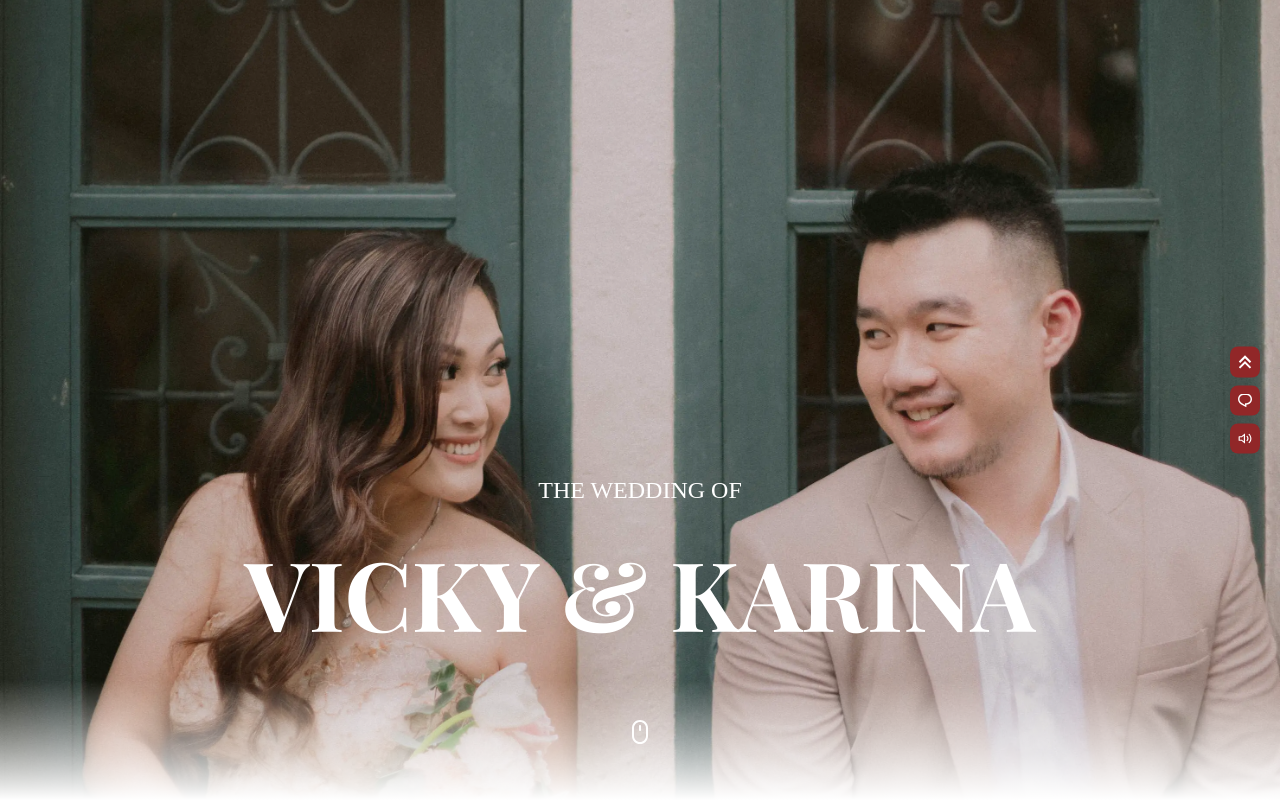
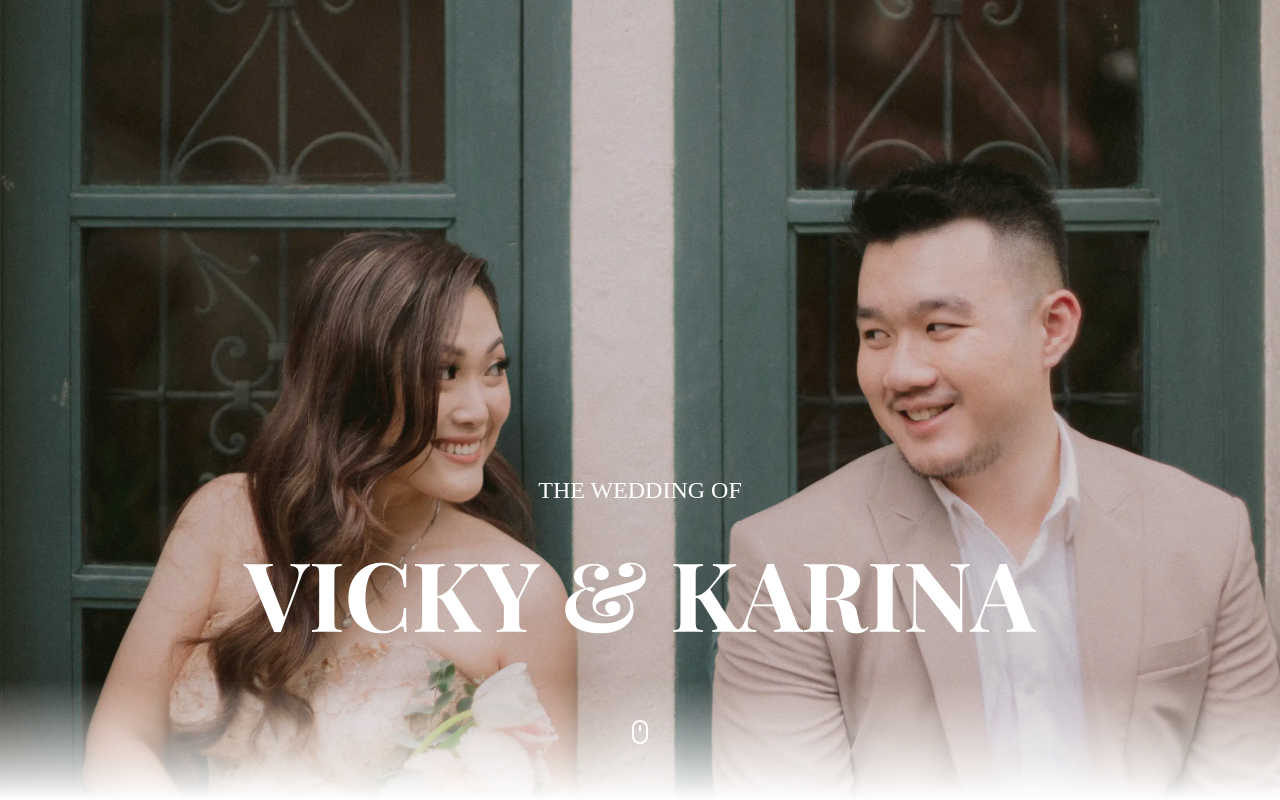
Before and after one commit to arieesetiadi/next-wedding, a Next.js app: page / in a window 1280 px wide. Both pictures are taken after a click on the button "OPEN INVITATION". Shown: the top 800 px of the page. Built offline with nearby package versions, Linux system fonts and the light colour scheme; a web font is replaced by a local one.

Commit message:
implement floating buttons function

```diff
--- a/src/components/floating-buttons.tsx
+++ b/src/components/floating-buttons.tsx
@@ -1,13 +1,36 @@
+import { useEffect, useState } from 'react';
 import Image from 'next/image';
 
 export default function FloatingButtons() {
+    const [isVisible, setIsVisible] = useState(false);
+
+    function toggleVisibility() {
+        if (window.scrollY > 300) {
+            setIsVisible(true);
+        } else {
+            setIsVisible(false);
+        }
+    }
+
+    function scrollToTop() {
+        window.scrollTo({
+            top: 0,
+            behavior: 'smooth',
+        });
+    }
+
+    useEffect(() => {
+        window.addEventListener('scroll', toggleVisibility);
+    }, []);
+
     return (
-        <div className="floating-buttons fixed right-[20px] top-1/2 z-50 -translate-y-1/2">
-            <button role="button" className="btn-primary mb-2 flex items-center rounded-lg p-2">
+        <div
+            className={`${isVisible ? 'opacity-100' : 'opacity-0'} floating-buttons fixed right-[20px] top-1/2 z-50 -translate-y-1/2 transition-all duration-500 ease-in-out`}>
+            <button onClick={scrollToTop} role="button" className="btn-primary mb-2 flex items-center rounded-lg p-2">
                 <Image width={14} height={14} src="/images/icons/arrow-top-white.svg" alt="Arrow Top Icon" />
             </button>
 
-            <a id="btn-comment" className="btn-primary mb-2 flex items-center rounded-lg p-2">
+            <a id="btn-comment" href="#rsvp" className="btn-primary mb-2 flex items-center rounded-lg p-2">
                 <Image width={14} height={14} src="/images/icons/message-white.svg" alt="Message Icon" />
             </a>
 
--- a/src/components/rsvp.tsx
+++ b/src/components/rsvp.tsx
@@ -3,7 +3,7 @@ import RsvpForm from './rsvp-form';
 
 export default function Rsvp() {
     return (
-        <section className="mt-10 px-4 pb-20">
+        <section id="rsvp" className="pt-10 px-4 pb-20">
             <div className="mx-auto max-w-screen-lg">
                 {/* Header */}
                 <div className="mb-10">
--- a/src/styles/globals.css
+++ b/src/styles/globals.css
@@ -1,6 +1,10 @@
 @tailwind base;
 @tailwind components;
 @tailwind utilities;
+
+* {
+    @apply scroll-smooth
+}
 
 body {
     @apply overflow-x-hidden
```
